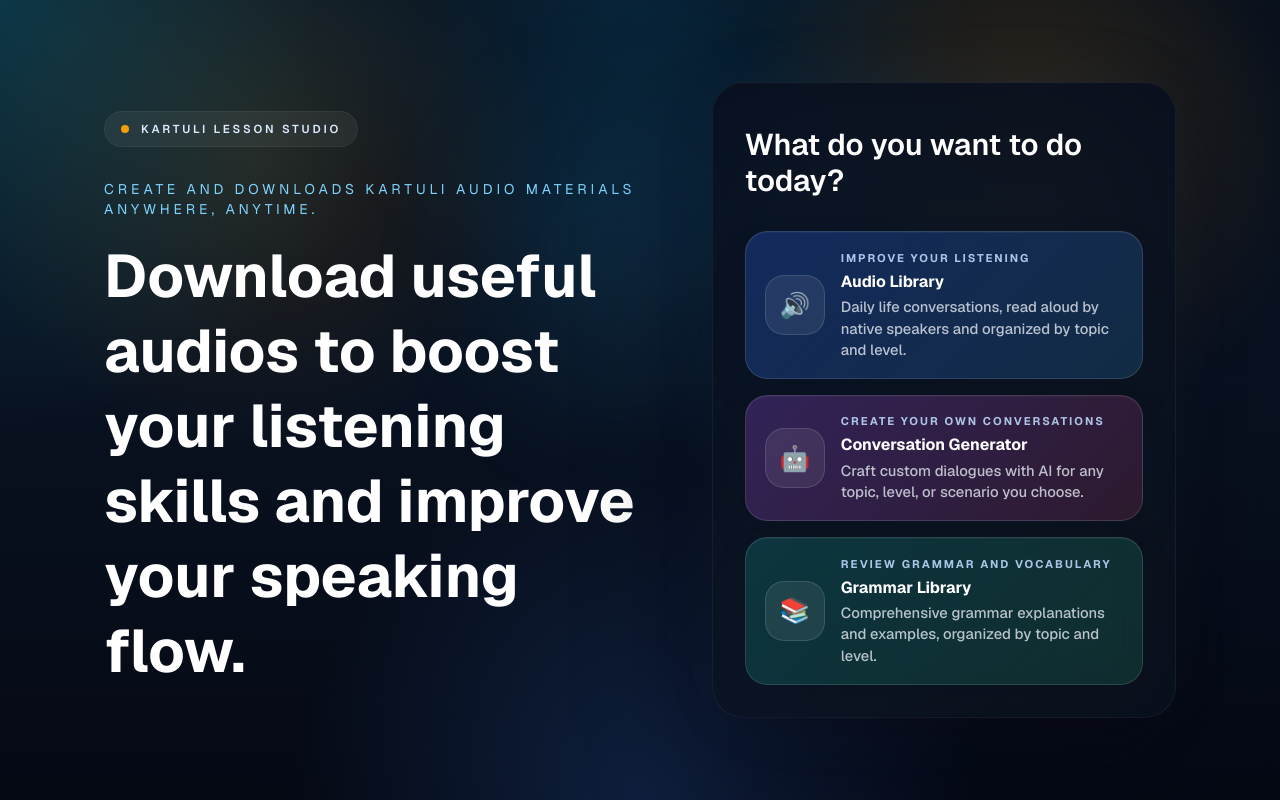
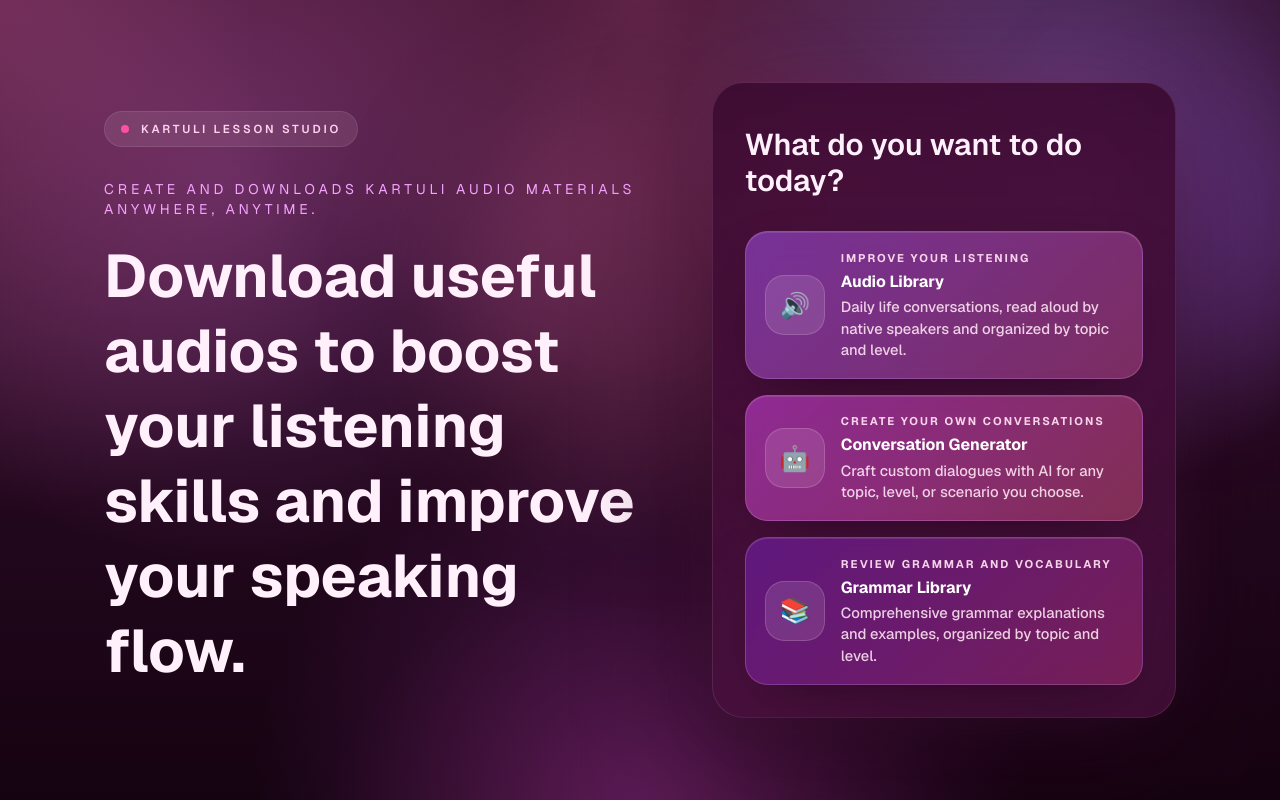
Before and after one commit to eduardoamdev/kartuli-audio-generator, a Next.js app: page / in a window 1280 px wide. Built offline with nearby package versions, Linux system fonts and the light colour scheme.

Commit message:
style: update global styles and component styles for improved UI aesthetics

```diff
--- a/src/app/globals.css
+++ b/src/app/globals.css
@@ -5,8 +5,8 @@ html {
 }
 
 :root {
-  --background: #07111f;
-  --foreground: #ffffff;
+  --background: #1a0416;
+  --foreground: #fff3fd;
 }
 
 body {
@@ -14,15 +14,25 @@ body {
   background-image:
     radial-gradient(
       circle at top,
-      rgba(14, 165, 233, 0.14) 0%,
+      rgba(244, 114, 182, 0.28) 0%,
+      transparent 38%
+    ),
+    radial-gradient(
+      circle at 18% 22%,
+      rgba(232, 121, 249, 0.24) 0%,
       transparent 32%
     ),
     radial-gradient(
-      circle at 20% 20%,
-      rgba(245, 158, 11, 0.12) 0%,
-      transparent 24%
+      circle at 82% 16%,
+      rgba(167, 139, 250, 0.22) 0%,
+      transparent 30%
     ),
-    linear-gradient(180deg, #08101d 0%, #091221 48%, #050914 100%);
+    radial-gradient(
+      circle at 50% 110%,
+      rgba(236, 72, 153, 0.18) 0%,
+      transparent 30%
+    ),
+    linear-gradient(180deg, #25051c 0%, #2a0a24 42%, #150311 100%);
   color: var(--foreground);
   font-family: var(--font-geist-sans), sans-serif;
   min-height: 100vh;
@@ -42,11 +52,11 @@ body {
   color: white;
   font-weight: 600;
   transition: all 0.2s ease;
-  background-color: rgba(15, 23, 42, 0.78);
+  background-color: rgba(74, 16, 62, 0.82);
   box-shadow:
-    0 18px 44px -20px rgba(8, 15, 30, 0.85),
-    inset 0 1px 0 rgba(255, 255, 255, 0.04);
-  border: 1px solid rgba(255, 255, 255, 0.12);
+    0 24px 62px -26px rgba(36, 4, 28, 0.94),
+    inset 0 1px 0 rgba(255, 255, 255, 0.1);
+  border: 1px solid rgba(255, 196, 232, 0.2);
   cursor: pointer;
   text-decoration: none;
   backdrop-filter: blur(18px);
@@ -54,10 +64,10 @@ body {
 
 .btn-base:hover {
   transform: translateY(-2px);
-  border-color: rgba(255, 255, 255, 0.22);
+  border-color: rgba(255, 215, 239, 0.34);
   box-shadow:
-    0 24px 52px -24px rgba(8, 15, 30, 0.95),
-    inset 0 1px 0 rgba(255, 255, 255, 0.08);
+    0 34px 72px -28px rgba(48, 5, 34, 0.98),
+    inset 0 1px 0 rgba(255, 255, 255, 0.14);
 }
 
 .btn-base:active {
@@ -67,45 +77,45 @@ body {
 .btn-blue {
   background-image: linear-gradient(
     135deg,
-    rgba(37, 99, 235, 0.28),
-    rgba(56, 189, 248, 0.14)
+    rgba(168, 85, 247, 0.5),
+    rgba(244, 114, 182, 0.3)
   );
 }
 .btn-blue:hover {
   background-image: linear-gradient(
     135deg,
-    rgba(59, 130, 246, 0.34),
-    rgba(34, 211, 238, 0.2)
+    rgba(196, 132, 252, 0.6),
+    rgba(244, 114, 182, 0.38)
   );
 }
 
 .btn-purple {
   background-image: linear-gradient(
     135deg,
-    rgba(168, 85, 247, 0.24),
-    rgba(244, 63, 94, 0.14)
+    rgba(217, 70, 239, 0.5),
+    rgba(251, 113, 133, 0.32)
   );
 }
 .btn-purple:hover {
   background-image: linear-gradient(
     135deg,
-    rgba(192, 132, 252, 0.3),
-    rgba(251, 113, 133, 0.2)
+    rgba(232, 121, 249, 0.58),
+    rgba(251, 113, 133, 0.4)
   );
 }
 
 .btn-teal {
   background-image: linear-gradient(
     135deg,
-    rgba(13, 148, 136, 0.26),
-    rgba(34, 197, 94, 0.14)
+    rgba(126, 34, 206, 0.46),
+    rgba(236, 72, 153, 0.28)
   );
 }
 .btn-teal:hover {
   background-image: linear-gradient(
     135deg,
-    rgba(20, 184, 166, 0.34),
-    rgba(74, 222, 128, 0.18)
+    rgba(147, 51, 234, 0.54),
+    rgba(244, 114, 182, 0.36)
   );
 }
 
@@ -117,8 +127,8 @@ body {
   align-items: center;
   justify-content: center;
   border-radius: 1.2rem;
-  border: 1px solid rgba(255, 255, 255, 0.12);
-  background: rgba(255, 255, 255, 0.08);
+  border: 1px solid rgba(255, 220, 240, 0.18);
+  background: rgba(255, 232, 245, 0.12);
   color: #f8fafc;
   font-size: 1.55rem;
   font-weight: 700;
@@ -136,7 +146,7 @@ body {
 }
 
 .btn-eyebrow {
-  color: rgba(191, 219, 254, 0.88);
+  color: rgba(255, 222, 242, 0.94);
   font-size: 0.7rem;
   font-weight: 700;
   letter-spacing: 0.18em;
@@ -151,7 +161,7 @@ body {
 }
 
 .btn-description {
-  color: rgba(226, 232, 240, 0.8);
+  color: rgba(255, 232, 245, 0.88);
   font-size: 0.92rem;
   font-weight: 500;
   line-height: 1.45;
@@ -163,14 +173,14 @@ body {
   align-items: center;
   justify-content: center;
   border-radius: 999px;
-  border: 1px solid rgba(255, 255, 255, 0.14);
+  border: 1px solid rgba(255, 220, 240, 0.2);
   padding: 0.45rem 0.7rem;
-  color: rgba(255, 255, 255, 0.76);
+  color: rgba(255, 240, 248, 0.88);
   font-size: 0.76rem;
   font-weight: 700;
   letter-spacing: 0.12em;
 }
 
 * {
-  border-color: rgba(255, 255, 255, 0.05);
+  border-color: rgba(255, 220, 240, 0.1);
 }
--- a/src/app/page.tsx
+++ b/src/app/page.tsx
@@ -40,21 +40,22 @@ const activityCards: ActivityCards = [
 export default function Home() {
   return (
     <main className="relative min-h-screen overflow-hidden">
-      <div className="absolute inset-0 bg-[radial-gradient(circle_at_top_left,_rgba(34,211,238,0.2),_transparent_28%),radial-gradient(circle_at_80%_18%,_rgba(245,158,11,0.18),_transparent_24%),radial-gradient(circle_at_bottom,_rgba(59,130,246,0.18),_transparent_34%)]" />
-      <div className="absolute left-1/2 top-28 h-72 w-72 -translate-x-1/2 rounded-full bg-[#38bdf8]/10 blur-3xl" />
+      <div className="absolute inset-0 bg-[radial-gradient(circle_at_top_left,_rgba(244,114,182,0.34),_transparent_34%),radial-gradient(circle_at_82%_16%,_rgba(196,132,252,0.28),_transparent_30%),radial-gradient(circle_at_bottom,_rgba(217,70,239,0.24),_transparent_38%)]" />
+      <div className="absolute left-1/2 top-24 h-96 w-96 -translate-x-1/2 rounded-full bg-[rgba(244,114,182,0.22)] blur-3xl" />
+      <div className="absolute right-[-4rem] top-20 h-72 w-72 rounded-full bg-[rgba(168,85,247,0.18)] blur-3xl" />
       <div className="relative mx-auto flex min-h-screen w-full max-w-6xl items-center px-5 py-10 sm:px-8 lg:px-10">
         <div className="grid w-full gap-10 lg:grid-cols-[1.1fr_0.9fr] lg:items-center">
           <section className="space-y-8">
-            <div className="inline-flex items-center gap-3 rounded-full border border-white/12 bg-white/6 px-4 py-2 text-[0.72rem] font-semibold uppercase tracking-[0.24em] text-[#dbeafe] backdrop-blur-md">
-              <span className="h-2 w-2 rounded-full bg-[#f59e0b]" />
+            <div className="inline-flex items-center gap-3 rounded-full border border-[rgba(255,220,240,0.2)] bg-[rgba(255,227,243,0.1)] px-4 py-2 text-[0.72rem] font-semibold uppercase tracking-[0.24em] text-[#ffd3ef] backdrop-blur-md">
+              <span className="h-2 w-2 rounded-full bg-[#ff4fa2]" />
               Kartuli Lesson Studio
             </div>
 
             <div className="space-y-5">
-              <p className="max-w-xl text-sm uppercase tracking-[0.28em] text-[#7dd3fc]">
+              <p className="max-w-xl text-sm uppercase tracking-[0.28em] text-[#f5a3ff]">
                 Create and downloads kartuli audio materials anywhere, anytime.
               </p>
-              <h1 className="max-w-3xl text-4xl font-bold leading-tight text-white sm:text-5xl lg:text-6xl">
+              <h1 className="max-w-3xl text-4xl font-bold leading-tight text-[#fff0fb] sm:text-5xl lg:text-6xl">
                 Download useful audios to boost your listening skills and
                 improve your speaking flow.
               </h1>
@@ -62,11 +63,11 @@ export default function Home() {
           </section>
 
           <section className="relative">
-            <div className="absolute inset-x-8 inset-y-6 rounded-[2rem] bg-[linear-gradient(135deg,rgba(56,189,248,0.2),rgba(245,158,11,0.12))] blur-2xl" />
-            <div className="relative rounded-[2rem] border border-white/12 bg-[linear-gradient(180deg,rgba(8,15,30,0.9),rgba(10,18,32,0.72))] p-6 shadow-[0_28px_120px_rgba(2,6,23,0.55)] backdrop-blur-xl sm:p-8">
+            <div className="absolute inset-x-8 inset-y-6 rounded-[2rem] bg-[linear-gradient(135deg,rgba(255,79,162,0.34),rgba(192,132,252,0.28))] blur-2xl" />
+            <div className="relative rounded-[2rem] border border-[rgba(255,220,240,0.18)] bg-[linear-gradient(180deg,rgba(59,10,49,0.92),rgba(71,15,59,0.8))] p-6 shadow-[0_30px_120px_rgba(36,2,24,0.68)] backdrop-blur-xl sm:p-8">
               <div className="mb-8 flex items-start justify-between gap-4">
                 <div>
-                  <h2 className="mt-3 text-2xl font-semibold text-white sm:text-3xl">
+                  <h2 className="mt-3 text-2xl font-semibold text-[#fff0fb] sm:text-3xl">
                     What do you want to do today?
                   </h2>
                 </div>
--- a/src/components/ui/Button.tsx
+++ b/src/components/ui/Button.tsx
@@ -30,9 +30,10 @@ export default function Button({
     blue: "btn-blue",
     purple: "btn-purple",
     teal: "btn-teal",
-    outline: "border border-[#1e3a8a]/50 text-[#60a5fa] hover:bg-[#1e3a8a]/10",
+    outline:
+      "border border-[rgba(255,79,162,0.48)] text-[#ffb6df] hover:bg-[rgba(255,79,162,0.16)]",
     gradient:
-      "bg-gradient-to-r from-[#1e3a8a] to-[#581c87] hover:brightness-110 active:scale-[0.98] shadow-xl shadow-blue-950/40",
+      "bg-gradient-to-r from-[#c026d3] to-[#ff4fa2] hover:brightness-110 active:scale-[0.98] shadow-xl shadow-[rgba(98,6,48,0.4)]",
   };
 
   const baseClasses = "btn-base";
--- a/src/components/ui/TextArea.tsx
+++ b/src/components/ui/TextArea.tsx
@@ -19,13 +19,13 @@ export default function TextArea({
 }: TextAreaProps) {
   return (
     <div className="space-y-3">
-      <label className="text-[#e2e8f0] font-semibold block text-base pl-1">
+      <label className="block pl-1 text-base font-semibold text-[#fce7f3]">
         {label}
       </label>
       <textarea
         value={value}
         onChange={(e) => onChange(e.target.value)}
-        className="w-full bg-[#1c1c1c] border border-white/5 rounded-2xl p-6 text-[#cbd5e1] min-h-[160px] focus:outline-none focus:ring-2 focus:ring-[#3b82f6]/20 focus:border-[#3b82f6]/50 resize-none transition-all placeholder:text-[#475569]"
+        className="min-h-[160px] w-full resize-none rounded-2xl border border-[rgba(255,220,240,0.16)] bg-[rgba(63,12,52,0.88)] p-6 text-[#ffe0f0] transition-all placeholder:text-[#c78cb4] focus:border-[rgba(255,79,162,0.58)] focus:outline-none focus:ring-2 focus:ring-[rgba(255,79,162,0.22)]"
         placeholder={placeholder}
       />
     </div>
```
